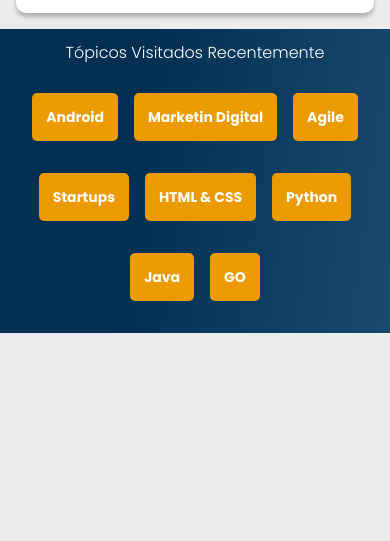
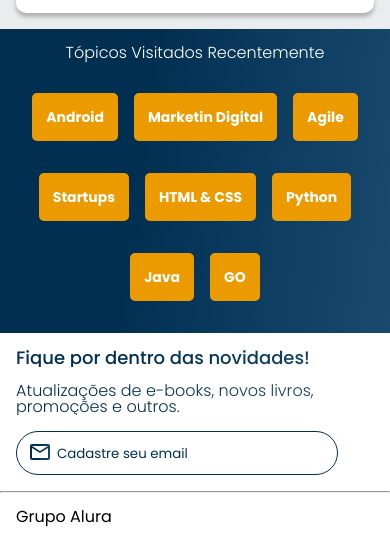
Before and after one commit to ThiagoZambelli/MobileFirst-Alura, a plain HTML site: page index.html in a window 390 px wide. Shown: the part 1455-1996 px from the top of the page. Before the commit the page ends 1788 px from the top, so only its background shows below. Drawn offline with nearby package versions, Linux system fonts and the light colour scheme; a web font is replaced by a local one.

Commit message:
Finalização da versao mobile da pagina

```diff
--- a/index.html
+++ b/index.html
@@ -176,8 +176,18 @@
                 <a href="#" class="topicos__link">GO</a>
             </li>
         </ul>
+    </section>
+    <section class="contato">
+        <h2 class="contato__titulo">Fique por dentro das novidades!</h2>
+        <p class="contato__texto">Atualizações de e-books, novos livros, promoções e outros.</p>
+        <input type="email" placeholder="Cadastre seu email" class="contato__email">
+    </section>
 
-    </section>
+    <hr />
+
+    <footer>
+        <h2 class="rodape__titulo">Grupo Alura</h2>
+    </footer>
 
     <script src="https://cdn.jsdelivr.net/npm/swiper@8/swiper-bundle.min.js"></script>
     <script>
--- a/style.css
+++ b/style.css
@@ -2,6 +2,8 @@
 @import url("style/banner.css");
 @import url("style/carrossel.css");
 @import url("style/topicos.css");
+@import url("style/contato.css");
+@import url("style/rodape.css");
 
 :root {
     --cor-de-fundo: #EBECEE;
--- /dev/null
+++ b/style/contato.css
@@ -0,0 +1,32 @@
+.contato{
+    background-color: var(--branco);
+    padding: 1em;
+}
+.contato__titulo, .contato__texto{
+    background: var(--azul-degrade);
+    -webkit-background-clip: text;
+    -webkit-text-fill-color: transparent;
+    background-clip: text;
+}
+.contato__titulo{
+    font-size: 18px;
+    font-weight: 500;
+}
+.contato__texto{
+    font-weight: 300;
+    margin: 1em 0;
+}
+
+.contato__email{
+    padding: 1em;
+    border: 1px solid var(--azul-texto);
+    border-radius: 24px;
+    width: 90%;
+    color: var(--azul-texto);
+}
+.contato__email::placeholder{
+    font-family: var(--fontes-principal);
+    color: var(--azul-texto);
+    background: url(/img/Email.svg) no-repeat;
+    padding-left: 2em;
+}
--- /dev/null
+++ b/style/rodape.css
@@ -0,0 +1,8 @@
+hr{
+    margin: 0;
+}
+
+footer{
+    background-color: var(--branco);
+    padding: 1em;
+}
```
Also changed, not shown: img/Email.svg (added).
